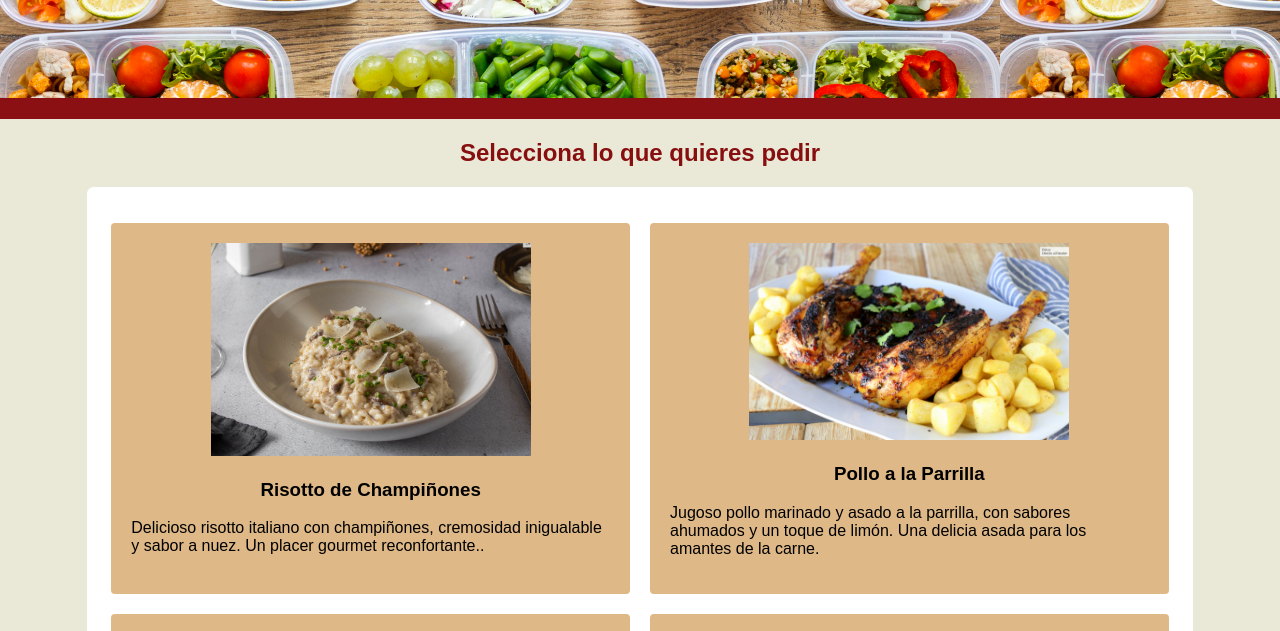
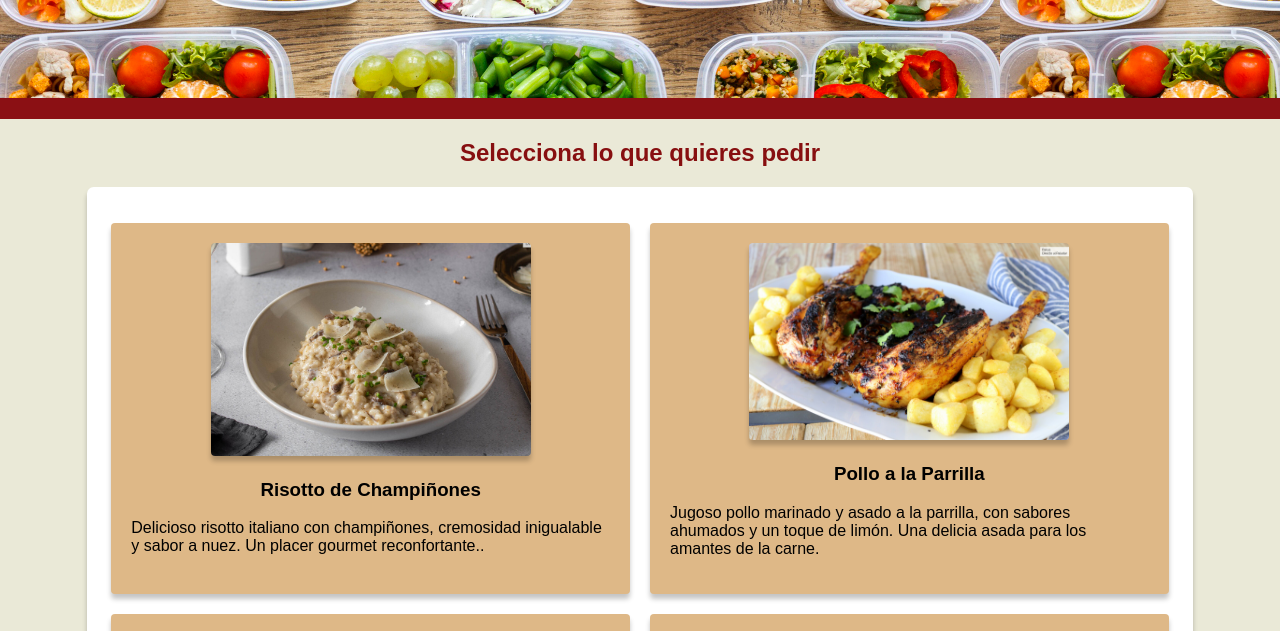
Before and after one commit to TuroRV/HTML, a plain HTML site: page ejercicioscss/ejercicioFinal/takeaway.html in a window 1280 px wide. Shown: the part 243-874 px from the top of the page. Drawn offline with Linux system fonts and the light colour scheme.

Commit message:
+box shadows takeaway

```diff
--- a/ejercicioscss/ejercicioFinal/take_away.css
+++ b/ejercicioscss/ejercicioFinal/take_away.css
@@ -57,6 +57,7 @@ footer {
   margin-bottom: 15pt;
   display: grid;
   grid-template-columns: 1fr 1fr 1fr;
+  box-shadow: 0 5px 5px rgba(0, 0, 0, 0.233);
 }
 .promocion {
   background-color: burlywood;
@@ -65,9 +66,12 @@ footer {
   border-radius: 3pt;
   margin: 10px;
   text-align: center;
+  box-shadow: 0 5px 5px rgba(0, 0, 0, 0.233);
 }
 .promocion img {
   width: 240pt;
+  border-radius: 3pt;
+  box-shadow: 0 5px 5px rgba(0, 0, 0, 0.233);
 }
 .promocion img:hover {
   transform: scale(1.1);
```
